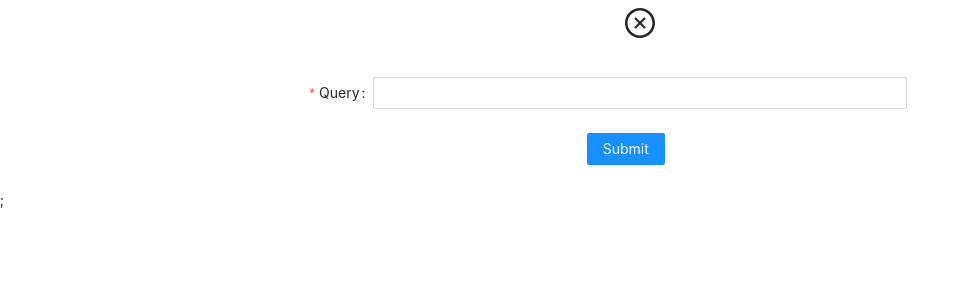
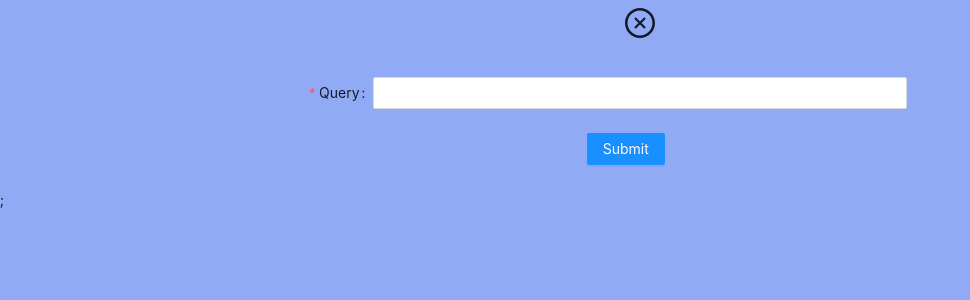
Before and after one commit to salaadas/pokemon-gallery, a React (Create React App) app: page / in a window 1280 px wide. Shown: the top 300 px of the page, without its empty margins (0-970 px from the left). Built offline with nearby package versions, Linux system fonts and the light colour scheme.

Commit message:
add styles

```diff
--- a/src/App.js
+++ b/src/App.js
@@ -2,22 +2,43 @@ import './App.css';
 import DisplayPokemon from './components/DisplayPokemon';
 import React, { useState } from 'react';
 import SearchBar from './components/SearchBar';
+import useWindowDimensions from './hooks/useWindowDimensions';
+
+const Wrapper = ({ children }) => {
+  return (
+    <div
+      id="wrapper"
+      style={{
+        overflow: 'hidden',
+        position: 'relative',
+      }}
+    >
+      {children}
+    </div>
+  );
+};
 
 function App() {
   const [state, setState] = useState({ loading: false, error: '', data: null });
+  const { width, height } = useWindowDimensions();
 
   return (
+    <Wrapper>
       <div
         style={{
           MozUserSelect: 'none',
           WebkitUserSelect: 'none',
           msUserSelect: 'none',
           userSelect: 'none',
+          backgroundColor: '#90aaf5',
+          width,
+          height,
         }}
       >
         <SearchBar loading={state.loading} setState={setState} />
         <DisplayPokemon state={state} />;
       </div>
+    </Wrapper>
   );
 }
 
--- /dev/null
+++ b/src/hooks/useWindowDimensions.js
@@ -0,0 +1,31 @@
+import { useEffect, useState } from 'react';
+
+const getWindowDimensions = () => {
+  const { innerHeight: height, innerWidth: width } = window;
+  return {
+    width,
+    height,
+  };
+};
+
+const useWindowDimensions = () => {
+  const [windowDimensions, setWindowDimensions] = useState(
+    getWindowDimensions()
+  );
+
+  useEffect(() => {
+    const handleResize = () => {
+      setWindowDimensions(getWindowDimensions);
+    };
+
+    window.addEventListener('resize', handleResize);
+
+    return () => {
+      window.removeEventListener('resize', handleResize);
+    };
+  }, []);
+
+  return windowDimensions;
+};
+
+export default useWindowDimensions;
--- a/src/index.css
+++ b/src/index.css
@@ -1,3 +1,7 @@
+html {
+  background-color: #90aaf5;
+}
+
 body {
   margin: 0;
   font-family: -apple-system, BlinkMacSystemFont, 'Segoe UI', 'Roboto', 'Oxygen',
```
Lines whose indentation alone changed are shown as unchanged.
